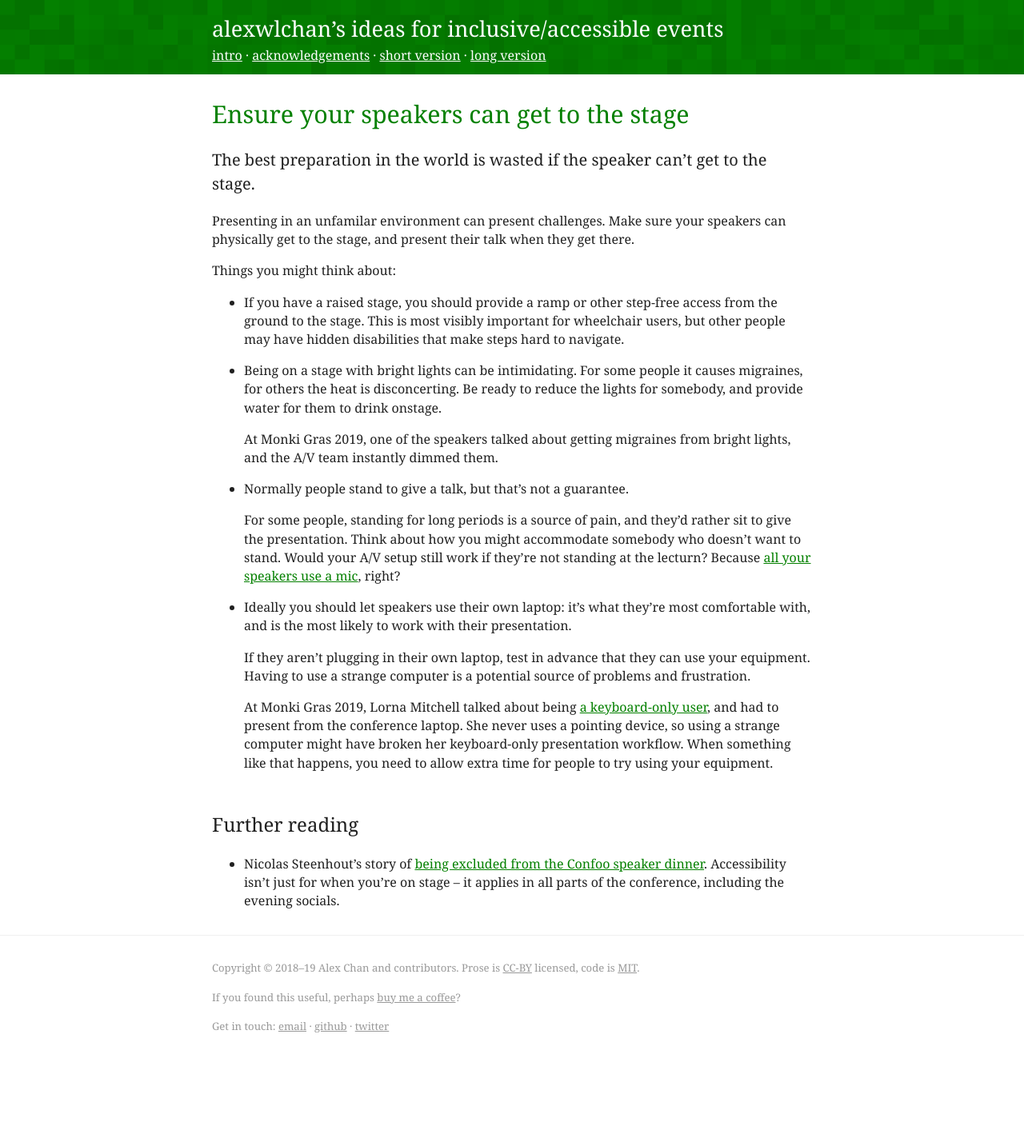
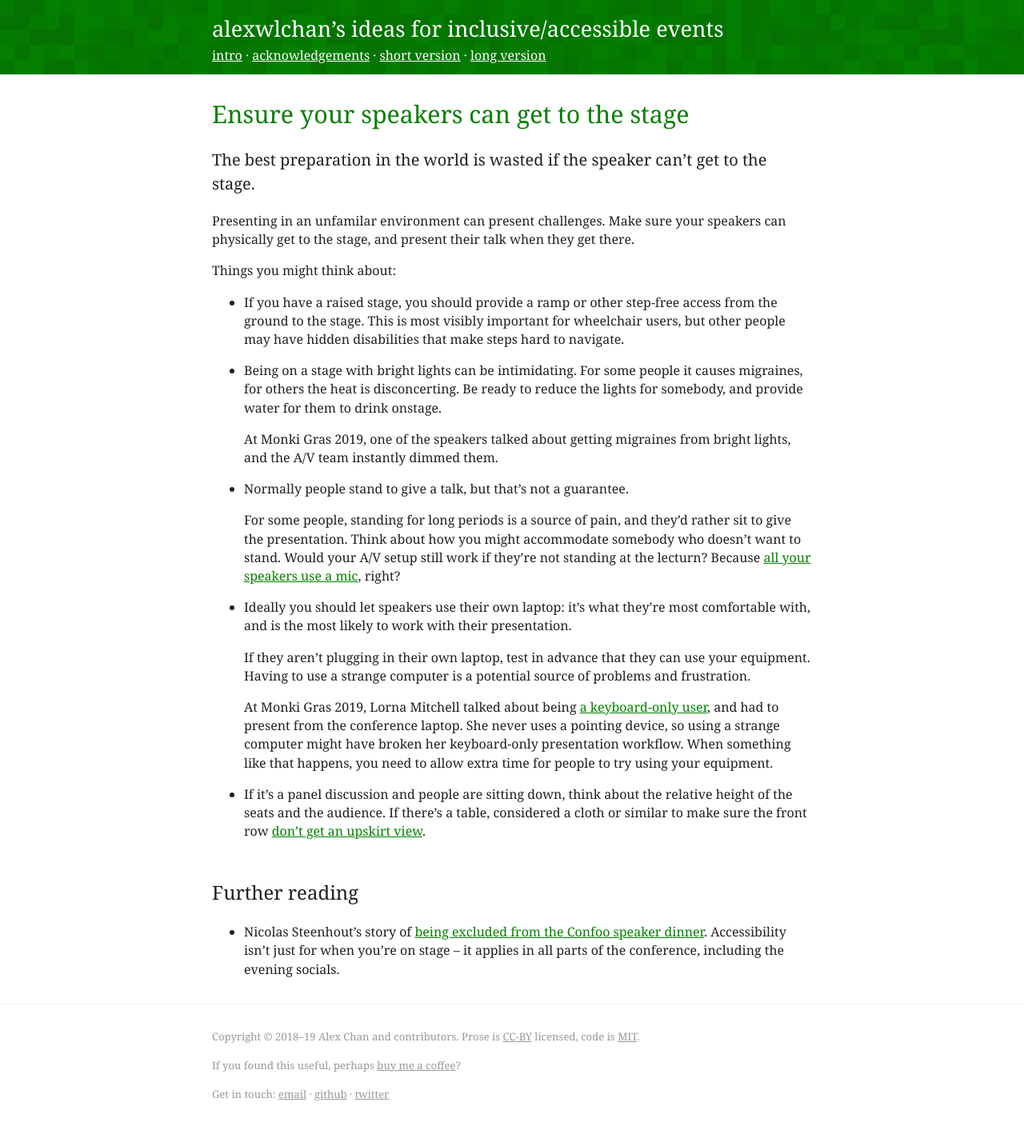
Before and after one commit to alexwlchan/ideas-for-inclusive-events, a Jekyll site: the page built from src/_ideas/speakers-on-stage.md, in a window 1280 px wide. Shown: the whole page at 80% size. Built offline with Jekyll 4.4.1, drawn with Linux system fonts in a browser that asks for light colours; before the commit the page ends 1337 px from its top, so only the background shows below that.

Commit message:
Add a note about upskirt views

```diff
--- a/src/_ideas/speakers-on-stage.md
+++ b/src/_ideas/speakers-on-stage.md
@@ -37,6 +37,9 @@ Things you might think about:
     She never uses a pointing device, so using a strange computer might have broken her keyboard-only presentation workflow.
     When something like that happens, you need to allow extra time for people to try using your equipment.
 
+*   If it's a panel discussion and people are sitting down, think about the relative height of the seats and the audience.
+    If there's a table, considered a cloth or similar to make sure the front row [don't get an upskirt view](https://mobile.twitter.com/wendi_c_thomas/status/1114658979177799685).
+
 ## Further reading
 
 *   Nicolas Steenhout's story of [being excluded from the Confoo speaker dinner](https://incl.ca/excluded-confoo-speaker-dinner-happened-made-feel/).
```
